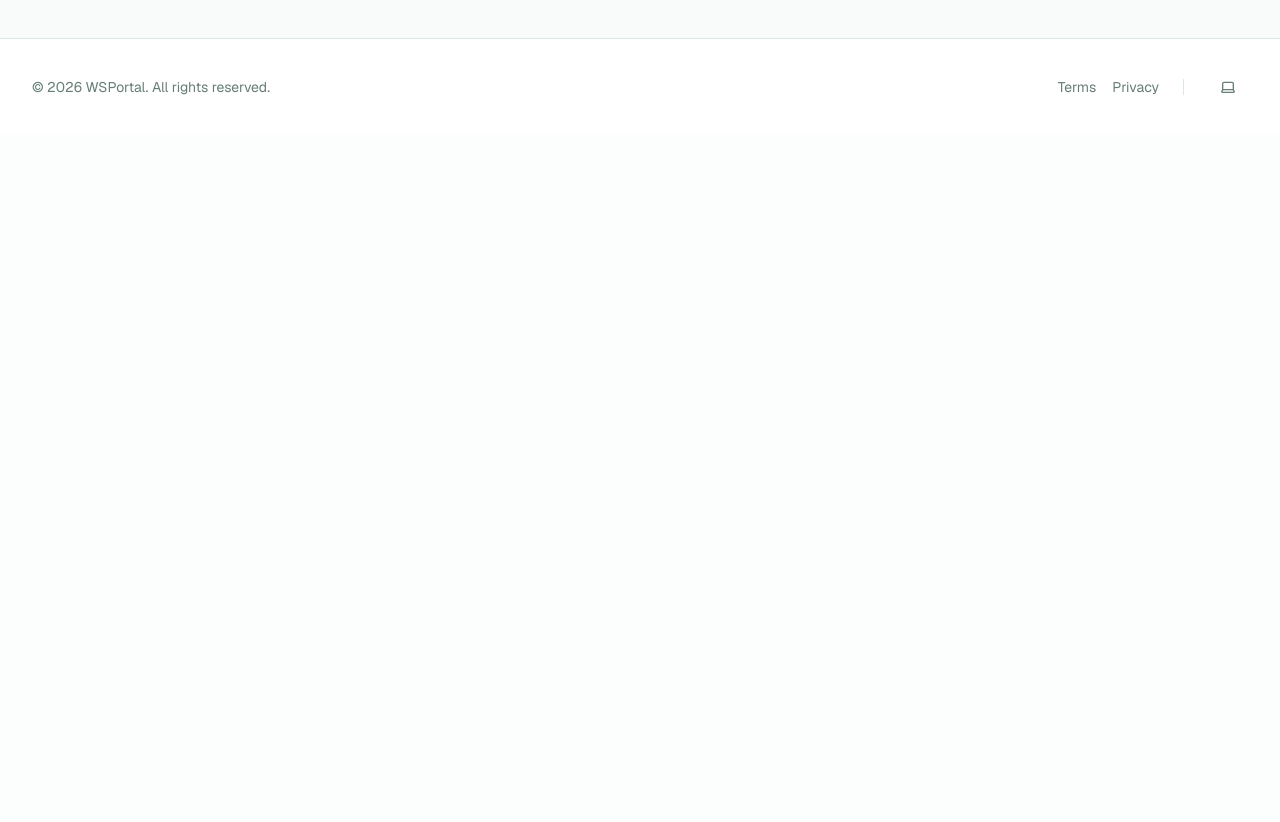
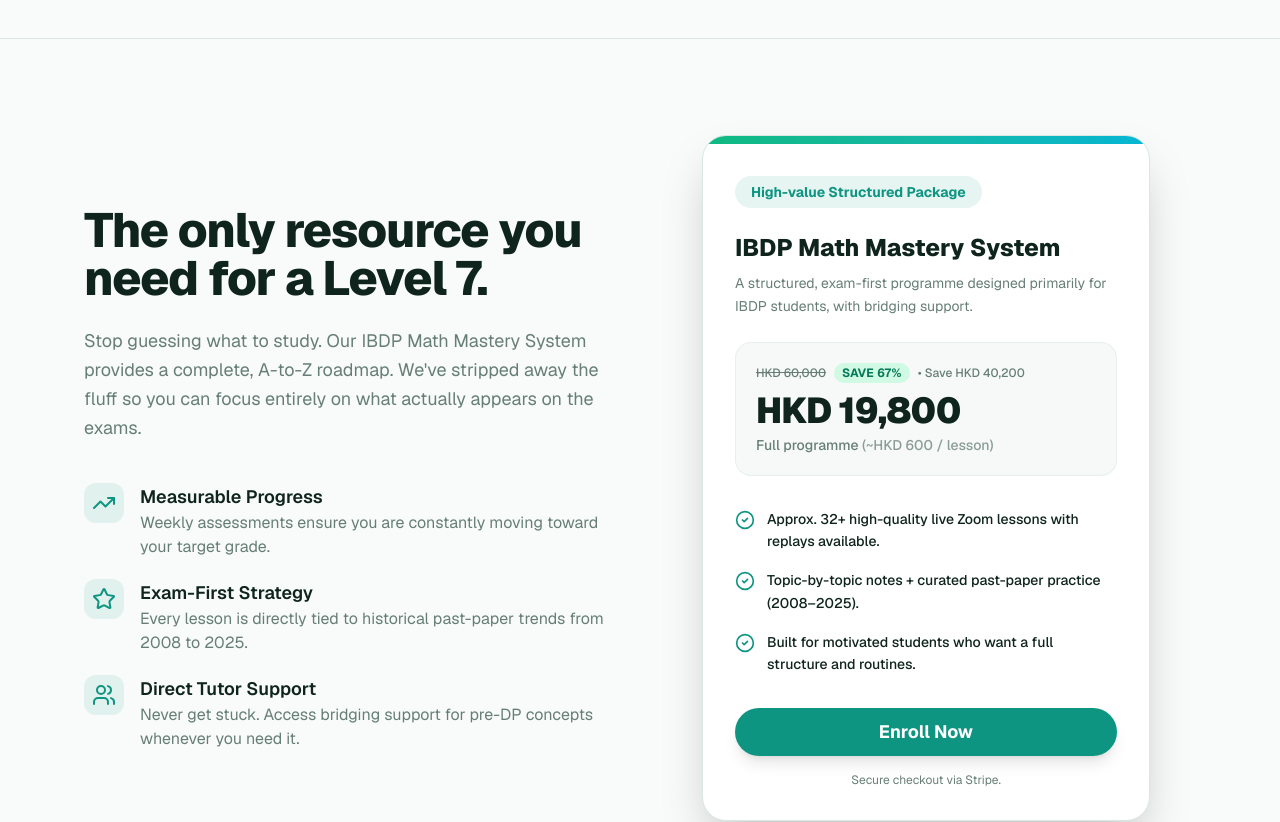
Before and after one commit to wincrazyyy/wsportal, a Next.js app: page / in a window 1280 px wide. Shown: the part 1020-1842 px from the top of the page. Before the commit the page ends 1155 px from the top, so only its background shows below. Built offline with nearby package versions, Linux system fonts and the light colour scheme; no server answers.

Commit message:
pricing component added

```diff
--- a/app/page.tsx
+++ b/app/page.tsx
@@ -1,7 +1,9 @@
+// app/page.tsx
 import { Navbar } from "@/components/layout/navbar";
 import { Footer } from "@/components/layout/footer";
 import { Hero } from "@/components/home/hero";
 import { Features } from "@/components/home/features";
+import { Pricing } from "@/components/home/pricing";
 
 export default function Home() {
   return (
@@ -9,6 +11,7 @@
       <Navbar />
       <Hero />
       <Features />
+      <Pricing />
       <Footer />
     </main>
   );
--- /dev/null
+++ b/components/home/pricing.tsx
@@ -0,0 +1,118 @@
+import { CheckCircle2, Star, TrendingUp, Users } from "lucide-react";
+import { Button } from "@/components/ui/button";
+import Link from "next/link";
+
+export function Pricing() {
+  return (
+    <section className="w-full py-24 bg-muted/30 flex flex-col items-center border-t">
+      <div className="max-w-6xl mx-auto px-5 w-full">
+
+        <div className="grid lg:grid-cols-2 gap-12 lg:gap-8 items-center">
+          <div className="flex flex-col gap-6 max-w-xl">
+            <h2 className="text-3xl md:text-5xl font-extrabold tracking-tight text-foreground leading-tight">
+              The only resource you need for a Level 7.
+            </h2>
+            <p className="text-lg text-muted-foreground leading-relaxed">
+              Stop guessing what to study. Our IBDP Math Mastery System provides a complete, A-to-Z roadmap. We've stripped away the fluff so you can focus entirely on what actually appears on the exams.
+            </p>
+
+            <div className="flex flex-col gap-5 mt-4">
+              <div className="flex items-start gap-4">
+                <div className="p-2 bg-primary/10 rounded-lg text-primary shrink-0">
+                  <TrendingUp className="w-6 h-6" />
+                </div>
+                <div>
+                  <h4 className="font-semibold text-foreground text-lg">Measurable Progress</h4>
+                  <p className="text-muted-foreground">Weekly assessments ensure you are constantly moving toward your target grade.</p>
+                </div>
+              </div>
+
+              <div className="flex items-start gap-4">
+                <div className="p-2 bg-primary/10 rounded-lg text-primary shrink-0">
+                  <Star className="w-6 h-6" />
+                </div>
+                <div>
+                  <h4 className="font-semibold text-foreground text-lg">Exam-First Strategy</h4>
+                  <p className="text-muted-foreground">Every lesson is directly tied to historical past-paper trends from 2008 to 2025.</p>
+                </div>
+              </div>
+
+              <div className="flex items-start gap-4">
+                <div className="p-2 bg-primary/10 rounded-lg text-primary shrink-0">
+                  <Users className="w-6 h-6" />
+                </div>
+                <div>
+                  <h4 className="font-semibold text-foreground text-lg">Direct Tutor Support</h4>
+                  <p className="text-muted-foreground">Never get stuck. Access bridging support for pre-DP concepts whenever you need it.</p>
+                </div>
+              </div>
+            </div>
+          </div>
+
+          <div className="w-full max-w-md mx-auto lg:ml-auto">
+            <div className="flex flex-col p-8 bg-card text-card-foreground rounded-3xl border border-border shadow-2xl relative overflow-hidden">
+              <div className="absolute top-0 left-0 w-full h-2 bg-gradient-to-r from-emerald-500 via-teal-500 to-cyan-500"></div>
+
+              <div className="inline-block bg-primary/10 text-primary text-sm font-bold px-4 py-1.5 rounded-full w-fit mb-6 mt-2">
+                High-value Structured Package
+              </div>
+
+              <h3 className="text-2xl font-extrabold mb-2">IBDP Math Mastery System</h3>
+              <p className="text-muted-foreground text-sm mb-6 leading-relaxed">
+                A structured, exam-first programme designed primarily for IBDP students, with bridging support.
+              </p>
+
+              <div className="mb-8 p-5 bg-muted/50 rounded-2xl border border-border/50">
+                <div className="flex items-center gap-2 mb-2 text-xs font-medium flex-wrap">
+                  <span className="line-through text-muted-foreground">HKD 60,000</span>
+                  <span className="text-emerald-700 bg-emerald-100 dark:bg-emerald-900/40 dark:text-emerald-400 px-2 py-0.5 rounded-md font-bold tracking-wide">
+                    SAVE 67%
+                  </span>
+                  <span className="text-muted-foreground whitespace-nowrap">• Save HKD 40,200</span>
+                </div>
+
+                <div className="flex flex-col gap-1">
+                  <span className="text-4xl font-black text-foreground tracking-tight">HKD 19,800</span>
+                  <span className="text-muted-foreground text-sm font-medium">
+                    Full programme <span className="opacity-75">(~HKD 600 / lesson)</span>
+                  </span>
+                </div>
+              </div>
+              <ul className="flex flex-col gap-4 mb-8 flex-1 text-sm">
+                <li className="flex items-start gap-3">
+                  <CheckCircle2 className="w-5 h-5 text-primary shrink-0 mt-0.5" />
+                  <span className="font-medium leading-relaxed">
+                    Approx. 32+ high-quality live Zoom lessons with replays available.
+                  </span>
+                </li>
+                <li className="flex items-start gap-3">
+                  <CheckCircle2 className="w-5 h-5 text-primary shrink-0 mt-0.5" />
+                  <span className="font-medium leading-relaxed">
+                    Topic-by-topic notes + curated past-paper practice (2008–2025).
+                  </span>
+                </li>
+                <li className="flex items-start gap-3">
+                  <CheckCircle2 className="w-5 h-5 text-primary shrink-0 mt-0.5" />
+                  <span className="font-medium leading-relaxed">
+                    Built for motivated students who want a full structure and routines.
+                  </span>
+                </li>
+              </ul>
+              <Link href="/register?plan=mastery" className="w-full mt-auto">
+                <Button className="w-full rounded-full text-lg font-bold h-12 shadow-lg hover:shadow-xl transition-all hover:-translate-y-0.5">
+                  Enroll Now
+                </Button>
+              </Link>
+
+              <p className="text-center text-xs text-muted-foreground mt-4">
+                Secure checkout via Stripe.
+              </p>
+
+            </div>
+          </div>
+
+        </div>
+      </div>
+    </section>
+  );
+}
```
